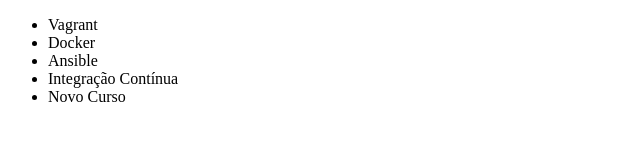
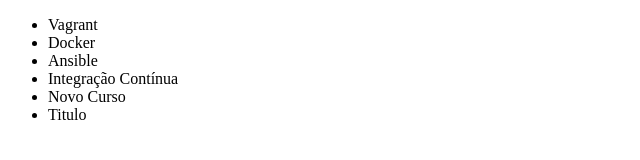
Before and after one commit to wesleyharaujo/Git-Commands, a plain HTML site: page index.html in a window 1280 px wide. Shown: the full height of the page, 0-640 px from the left. Drawn offline with Linux system fonts and the light colour scheme.

Commit message:
titulo test

```diff
--- a/index.html
+++ b/index.html
@@ -11,6 +11,7 @@
         <li>Ansible</li>
         <li>Integração Contínua</li>
         <li>Novo Curso</li>
+        <li>Titulo</li>
     </ul>
 </body>
 </html>
```
